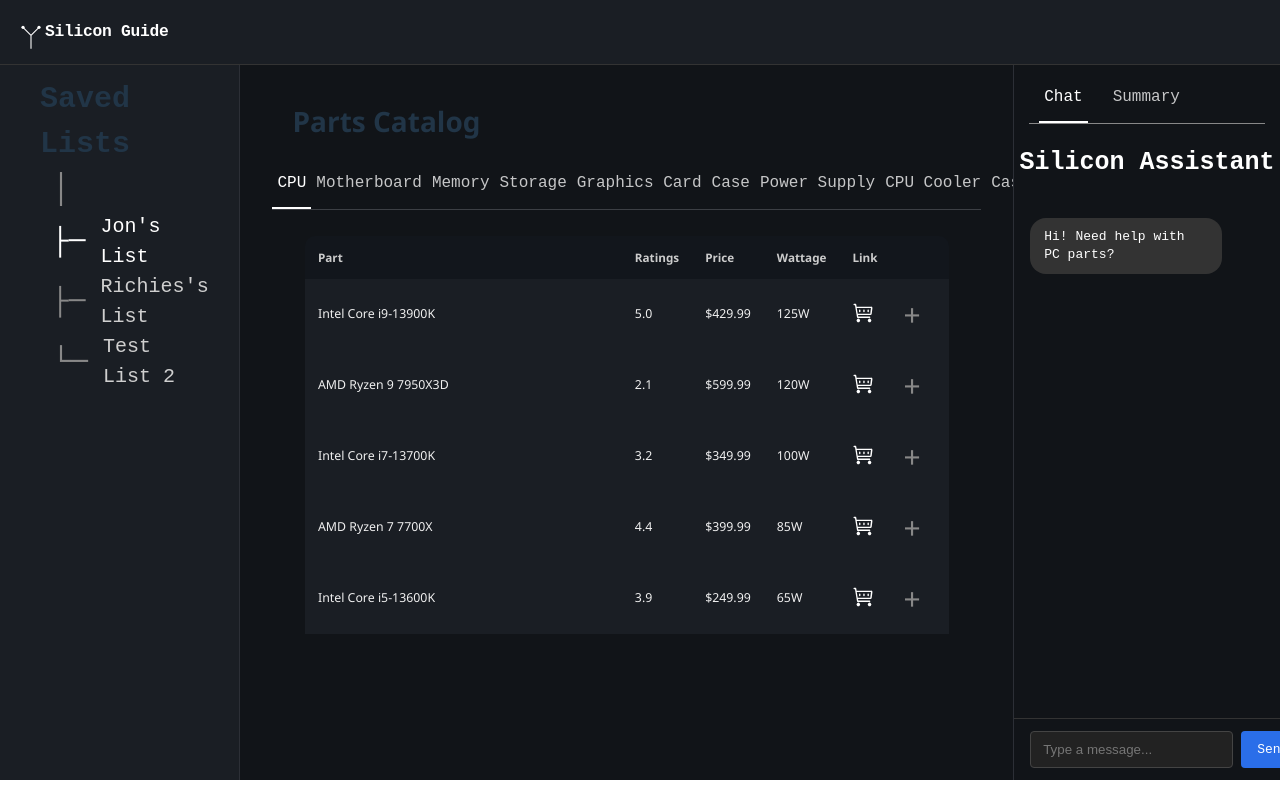
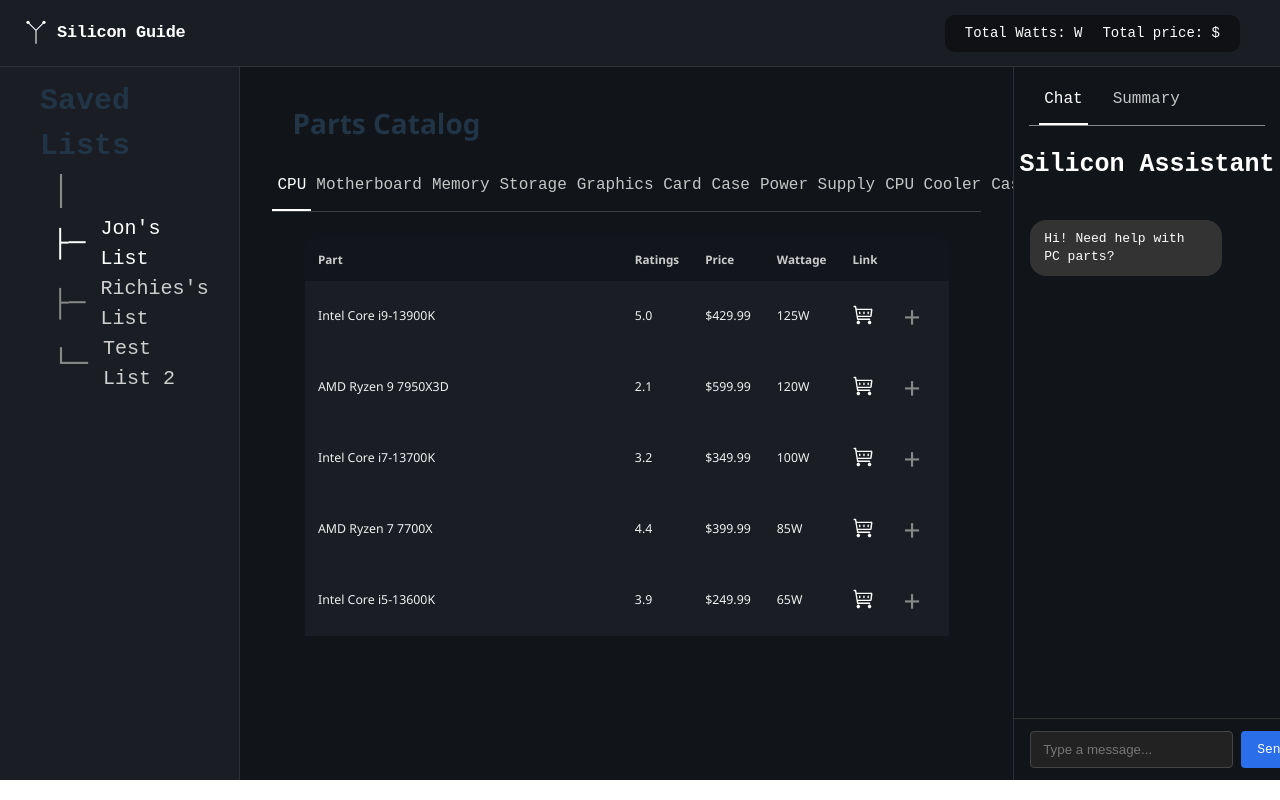
Before and after one commit to jonathanmal1119/SiliconGuide, a React (Vite) app in the folder client/: page / in a window 1280 px wide. Built offline with nearby package versions, Linux system fonts and the light colour scheme.

Commit message:
Style for Toyal Price and Wattage.

```diff
--- a/client/src/App.jsx
+++ b/client/src/App.jsx
@@ -38,7 +38,7 @@
   return (
     <>
       <Head />
-      <Header />
+      <Header currPlan={plans[selectedList]} />
       <div className="flex">
         <Sidebar savedLists={savedLists} selectedList={selectedList} setSelectedList={setSelectedList} />
         <Catalog onAddPart={handleAddPart} setCurrentTab={setCurrentTab} currentTab={currentTab}/>
--- a/client/src/components/Header.jsx
+++ b/client/src/components/Header.jsx
@@ -1,6 +1,6 @@
 import './styles/Header.css';
 
-const Header = () => {
+const Header = ({currPlan}) => {
   return (
     <header className="header">
       <div className="header-left">
@@ -9,6 +9,10 @@
         </div>
         <h2 className="site-title">Silicon Guide</h2>
       </div>
+      <div className='header-right'>
+         <span>Total Watts: {}W</span>
+         <span>Total price: ${}</span>
+      </div>
     </header>
   );
 };
--- a/client/src/components/SummaryBar.jsx
+++ b/client/src/components/SummaryBar.jsx
@@ -30,6 +30,7 @@
           />
         ))}
       </div>
+
     </div>
   );
 }
--- a/client/src/components/styles/Header.css
+++ b/client/src/components/styles/Header.css
@@ -5,24 +5,37 @@
   z-index: 1000;
   border-bottom: 1px solid #333;
   background-color: #1a1e24;
+  display: flex;
+  justify-content: space-between;
+  align-items: center;
 }
 
 .header-left {
   display: flex;
   color: white;
   justify-content: flex-start;
+}
 
+.header-right {
+  background-color: #0f1114;
+  padding: 8px 20px;
+  margin-right: 40px;
+  border-radius: 10px;
+  display: flex;
+  gap: 20px;
+  color: white;
+  font-size: 14px;
 }
 
 .logo-icon {
   width: 20px;
   height: 20px;
   color: white;
-  margin: 22px 10px 15px 15px;
+  margin: 17px 17px 15px 20px;
 }
 
 .site-title {
-  font-size: 1.25rem;
+  font-size: 1.3rem;
   font-weight: bold;
   line-height: 2.25;
   letter-spacing: -0.015em;
```
